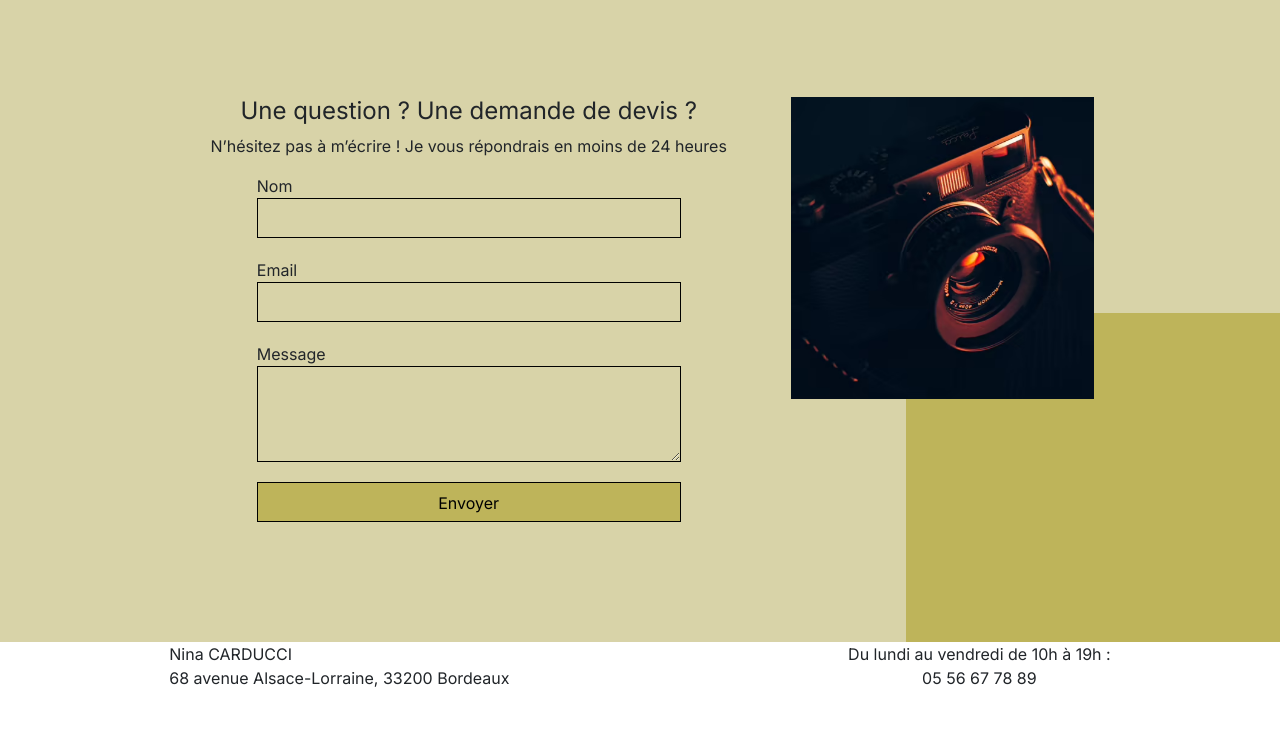
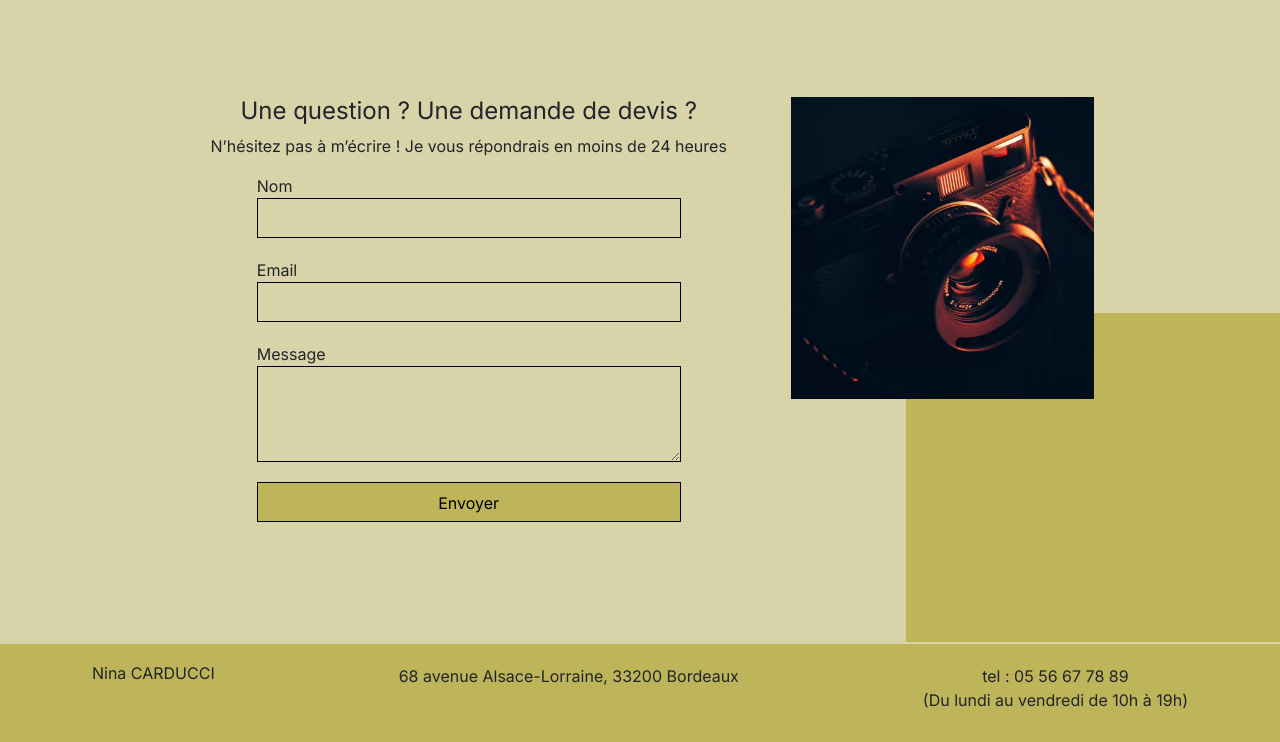
Before and after one commit to RemiP79/projet5, a plain HTML site: page index.html in a window 1280 px wide. Shown: the part 3860-4602 px from the top of the page. Before the commit the page ends 4550 px from the top, so only its background shows below. Drawn offline with nearby package versions, Linux system fonts and the light colour scheme.

Commit message:
meta description

```diff
--- a/assets/style.css
+++ b/assets/style.css
@@ -54,6 +54,9 @@ a:hover {
 #miniPhoto, #miniPortrait{
 	width : 100%;
 	height:inherit;
+}
+.notVisible{
+	visibility: hidden;
 }
 
 /* Gestion format photo
@@ -294,16 +297,24 @@ input[type="submit"] {
 	padding: .5em 1em
 }
 footer {
+	background-color : #BEB45A;
+	border-top : 2px solid #D8D3A8 ;
 	display : flex;
 	justify-content: space-around;
+	padding-top : 20px;
 }
 
 .pFooter{
 	font-size : 1em;
 }
 
+.telFooter{
+	height : 10px;
+}
+
 .tel{
 	text-align: center;
+	margin-bottom: 0;
 }
 
 @media all and (max-width: 992px) {
--- a/index.html
+++ b/index.html
@@ -3,7 +3,7 @@
 <head>
 	<meta charset="UTF-8">
 	<title>Nina Carducci photographe</title>
-	<meta name="description" content="Devenir photographe était pour moi une évidence. Comme si j’y étais prédestinée. Saisir un moment, une émotion, une situation, un endroit, une lumière et les rendre immortels, voilà ce qui me fait vibrer.">
+	<meta name="description" content="Photographe passionnée, Nina CARDUCCI immortalisera les moments clés de votre vie, qu'ils soient personnels, professionnels ou culturels. ">
 	<meta name="viewport" content="width=device-width, initial-scale=1.0">
 	<link rel="stylesheet" href="./assets/bootstrap/bootstrap.css">
 	<link rel="stylesheet" href="./assets/style.css">
@@ -166,19 +166,20 @@
 		</section>
 	</main>
 	<footer>
-			<div>
-				<span class="pFooter">Nina CARDUCCI</span><br>
-				<adress>
-				<span class="pFooter">68 avenue Alsace-Lorraine, 33200 Bordeaux</span>
-				</adress>
-			</div>
-			<div>
-				<span class="pFooter">Du lundi au vendredi de 10h à 19h :</span><br>
-				<address class="tel">
-				<span class="pFooter">05 56 67 78 89</span>
-				</address>
+			<div itemscope itemtype="http://schema.org/Corporation">
+				<h2 class="pFooter" itemprop="name">Nina CARDUCCI</h3>
+				<h3 class="pFooter notVisible" itemprop="founders">Nina CARDUCCI</h3><br>
 			</div>
 
+			<div class="pFooter" itemprop="address" itemscope itemtype="http://schema.org/PostalAddress">
+				<span class="pFooter" itemprop="streetAddress">68 avenue Alsace-Lorraine,</span>
+				<span class="pFooter" itemprop="postalCode">33200</span>
+				<span class="pFooter" itemprop="addressLocality">Bordeaux</span>
+			</div>
+			<div id="telFooter">
+				<p class="pFooter tel" itemprop="telephone">tel : 05 56 67 78 89</p>
+				<p class="pFooter">(Du lundi au vendredi de 10h à 19h)</p>
+			</div>
 	</footer>
 </body>
 <script src="https://code.jquery.com/jquery-3.4.1.min.js" integrity="sha256-CSXorXvZcTkaix6Yvo6HppcZGetbYMGWSFlBw8HfCJo=" crossorigin="anonymous"></script>
```
